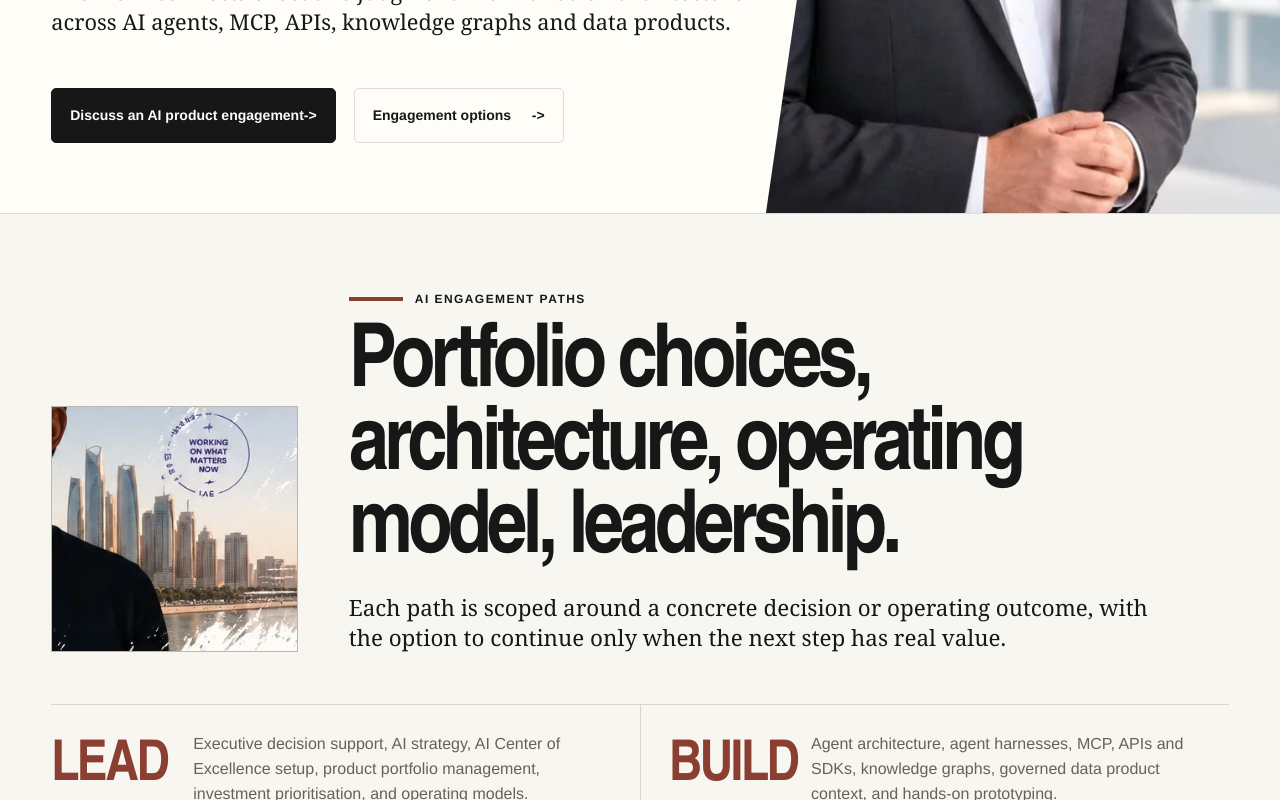
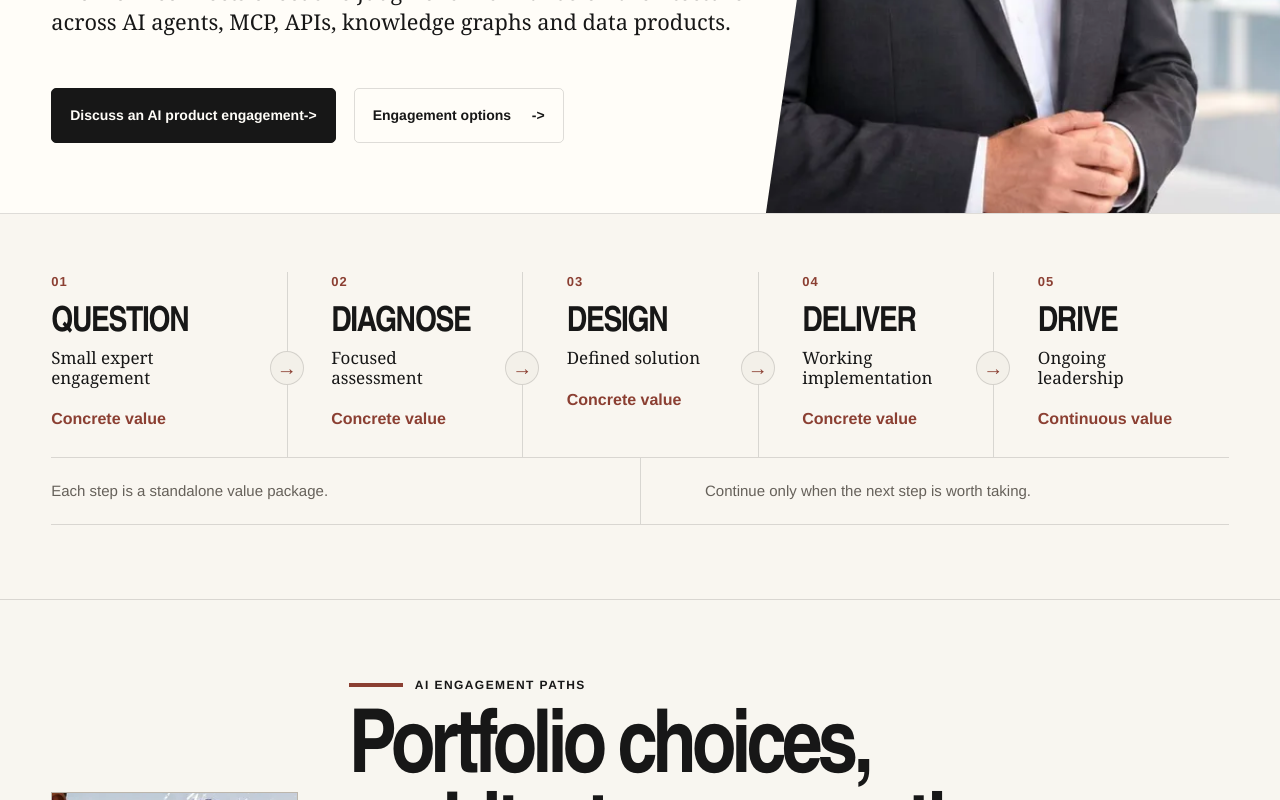
Before and after one commit to kyyberi/jarkko, a Next.js app: page /services/ai-products in a window 1280 px wide. Shown: the part 585-1385 px from the top of the page. Built offline with nearby package versions, Linux system fonts and the light colour scheme.

Commit message:
Add engagement stage pattern to service pages

```diff
--- a/app/engage/page.tsx
+++ b/app/engage/page.tsx
@@ -3,39 +3,7 @@ import type { Metadata } from "next";
 import { Arrow, PageShell, publicAssetPath, sitePath } from "../site";
 import { bookingContextFor, bookingPath, genericBookingService } from "../booking/services";
 import { canonicalPath } from "../seo";
-
-const stages = [
-  {
-    number: "01",
-    label: "QUESTION",
-    description: "Small expert engagement",
-    value: "Concrete value",
-  },
-  {
-    number: "02",
-    label: "DIAGNOSE",
-    description: "Focused assessment",
-    value: "Concrete value",
-  },
-  {
-    number: "03",
-    label: "DESIGN",
-    description: "Defined solution",
-    value: "Concrete value",
-  },
-  {
-    number: "04",
-    label: "DELIVER",
-    description: "Working implementation",
-    value: "Concrete value",
-  },
-  {
-    number: "05",
-    label: "DRIVE",
-    description: "Ongoing leadership",
-    value: "Continuous value",
-  },
-];
+import { EngagementStagePattern } from "../engagement-stage-pattern";
 
 const principles = [
   {
@@ -164,29 +132,7 @@ export default function EngagePage() {
         </div>
       </section>
 
-      <section
-        aria-labelledby="engagement-options-title"
-        className="engage-section engage-stage-section"
-        id="engagement-options"
-      >
-        <h2 className="sr-only" id="engagement-options-title">
-          Engagement options
-        </h2>
-        <div className="engage-stage-grid" aria-label="Five engagement stages">
-          {stages.map((stage) => (
-            <article className="engage-stage" key={stage.number}>
-              <span>{stage.number}</span>
-              <h3>{stage.label}</h3>
-              <p>{stage.description}</p>
-              <strong>{stage.value}</strong>
-            </article>
-          ))}
-        </div>
-        <div className="engage-stage-statements">
-          <p>Each step is a standalone value package.</p>
-          <p>Continue only when the next step is worth taking.</p>
-        </div>
-      </section>
+      <EngagementStagePattern id="engagement-options" />
 
       <section className="engage-section engage-explain-section">
         <div className="engage-section-head">
--- /dev/null
+++ b/app/engagement-stage-pattern.tsx
@@ -0,0 +1,68 @@
+const stages = [
+  {
+    number: "01",
+    label: "QUESTION",
+    description: "Small expert engagement",
+    value: "Concrete value",
+  },
+  {
+    number: "02",
+    label: "DIAGNOSE",
+    description: "Focused assessment",
+    value: "Concrete value",
+  },
+  {
+    number: "03",
+    label: "DESIGN",
+    description: "Defined solution",
+    value: "Concrete value",
+  },
+  {
+    number: "04",
+    label: "DELIVER",
+    description: "Working implementation",
+    value: "Concrete value",
+  },
+  {
+    number: "05",
+    label: "DRIVE",
+    description: "Ongoing leadership",
+    value: "Continuous value",
+  },
+];
+
+export function EngagementStagePattern({
+  id,
+  title = "Engagement options",
+}: {
+  id?: string;
+  title?: string;
+}) {
+  const titleId = id ? `${id}-title` : "engagement-stage-pattern-title";
+
+  return (
+    <section
+      aria-labelledby={titleId}
+      className="engage-section engage-stage-section"
+      id={id}
+    >
+      <h2 className="sr-only" id={titleId}>
+        {title}
+      </h2>
+      <div className="engage-stage-grid" aria-label="Five engagement stages">
+        {stages.map((stage) => (
+          <article className="engage-stage" key={stage.number}>
+            <span>{stage.number}</span>
+            <h3>{stage.label}</h3>
+            <p>{stage.description}</p>
+            <strong>{stage.value}</strong>
+          </article>
+        ))}
+      </div>
+      <div className="engage-stage-statements">
+        <p>Each step is a standalone value package.</p>
+        <p>Continue only when the next step is worth taking.</p>
+      </div>
+    </section>
+  );
+}
--- a/app/services/ai-products/page.tsx
+++ b/app/services/ai-products/page.tsx
@@ -1,6 +1,7 @@
 import type { Metadata } from "next";
 import { Arrow, PageShell, publicAssetPath, sitePath } from "../../site";
 import { canonicalPath, DEFAULT_OG_IMAGE, DEFAULT_OG_IMAGE_ALT } from "../../seo";
+import { EngagementStagePattern } from "../../engagement-stage-pattern";
 import {
   bookingContextFor,
   bookingPath,
@@ -225,6 +226,8 @@ export default function AiProductServicesPage() {
         </figure>
       </section>
 
+      <EngagementStagePattern title="AI product engagement steps" />
+
       <section className="section service-family-section">
         <div className="service-family-head service-family-editorial-head">
           <figure className="service-family-image">
--- a/app/services/odps/page.tsx
+++ b/app/services/odps/page.tsx
@@ -1,6 +1,7 @@
 import type { Metadata } from "next";
 import { Arrow, PageShell, publicAssetPath, sitePath } from "../../site";
 import { canonicalPath, DEFAULT_OG_IMAGE, DEFAULT_OG_IMAGE_ALT } from "../../seo";
+import { EngagementStagePattern } from "../../engagement-stage-pattern";
 import { bookingContextFor, bookingPath, odpsServices } from "../../booking/services";
 
 const odpsWhitepaperUrl = "/resources/ODPS_whitepaper_2026_09.pdf";
@@ -270,6 +271,8 @@ export default function OdpsServicesPage() {
         </figure>
       </section>
 
+      <EngagementStagePattern title="Data product engagement steps" />
+
       <section
         className="odps-proof-matrix"
         aria-labelledby="odps-testimonials-title"
```
Also changed, not shown: 1 other file (tests, documents, lock files or other folders).
